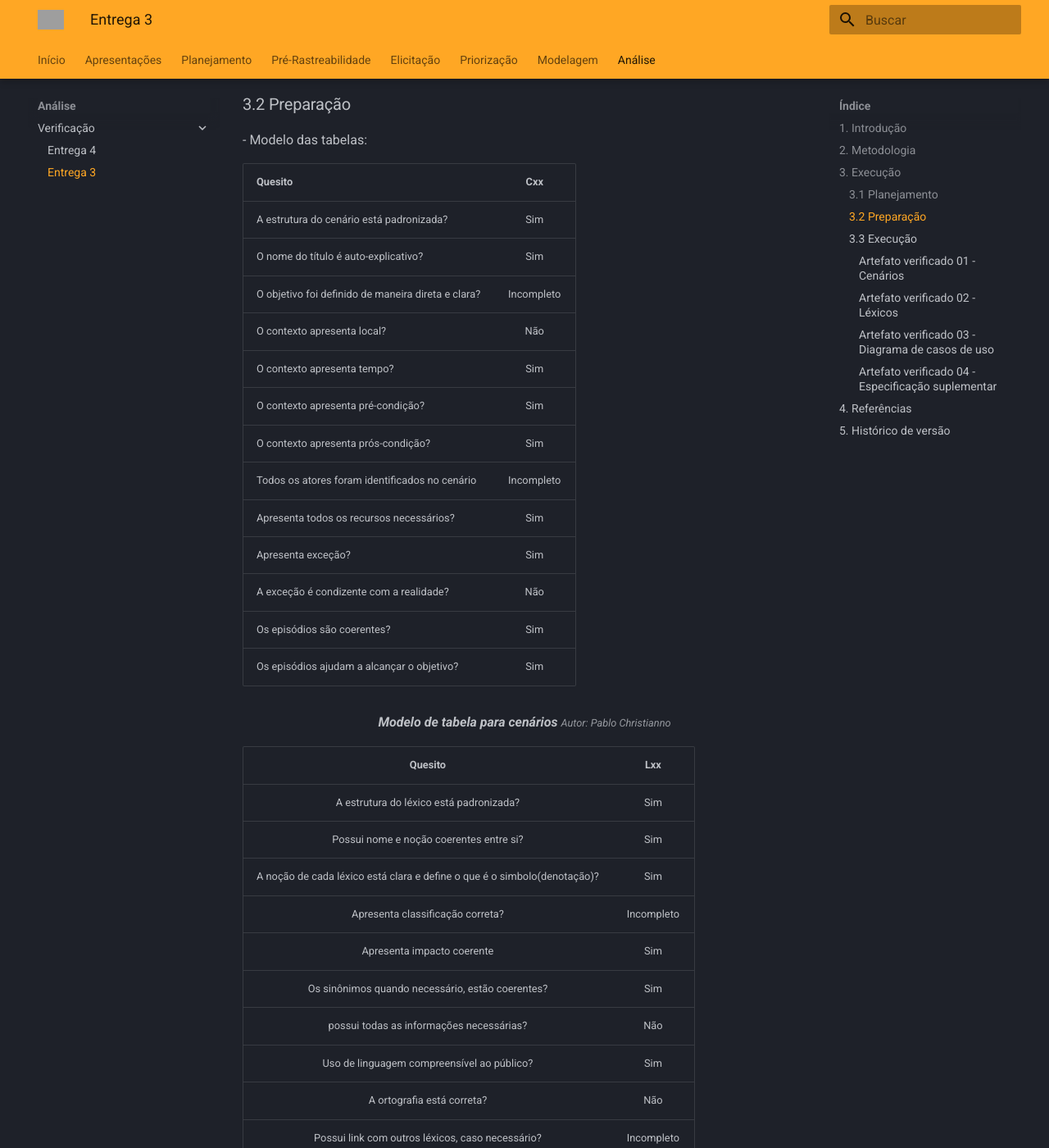
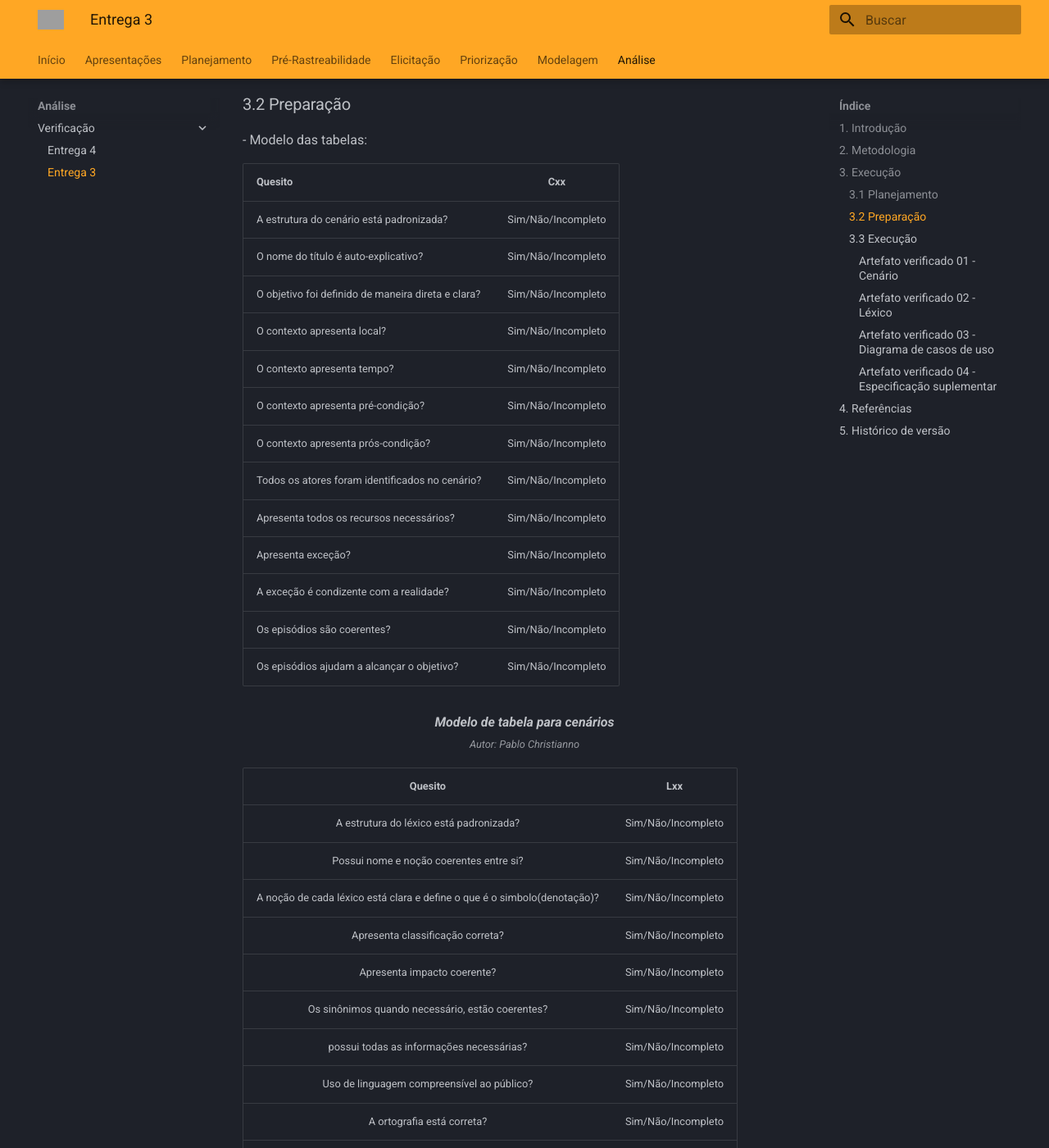
Before and after one commit to Requisitos-de-Software/2022.2-Moodle, an MkDocs documentation site: the page built from docs/Análise/Verificação/Entrega3.md, in a window 1280 px wide and 1400 px high, scrolled down 750 px. Shown: the whole window at 82% size. Built offline with MkDocs 1.6.1 and Material for MkDocs 9.7.7, drawn with Linux system fonts in a browser that asks for light colours; some of the changed text lies outside the part shown; grey boxes are pictures that could not be loaded.

Commit message:
correções

```diff
--- a/docs/Análise/Verificação/Entrega3.md
+++ b/docs/Análise/Verificação/Entrega3.md
@@ -22,39 +22,41 @@
 
 | Quesito | Cxx |
 | :------ | :---: |
-| A estrutura do cenário está padronizada? | Sim |
-| O nome do título é auto-explicativo? | Sim |
-| O objetivo foi definido de maneira direta e clara? | Incompleto |
-| O contexto apresenta local? | Não |
-| O contexto apresenta tempo? | Sim |
-| O contexto apresenta pré-condição? | Sim |
-| O contexto apresenta prós-condição? | Sim |
-| Todos os atores foram identificados no cenário | Incompleto |
-| Apresenta todos os recursos necessários? | Sim |
-| Apresenta exceção? | Sim |
-| A exceção é condizente com a realidade? | Não |
-| Os episódios são coerentes? | Sim |
-| Os episódios ajudam a alcançar o objetivo? | Sim |
+| A estrutura do cenário está padronizada? | Sim/Não/Incompleto |
+| O nome do título é auto-explicativo? | Sim/Não/Incompleto |
+| O objetivo foi definido de maneira direta e clara? | Sim/Não/Incompleto |
+| O contexto apresenta local? | Sim/Não/Incompleto |
+| O contexto apresenta tempo? | Sim/Não/Incompleto |
+| O contexto apresenta pré-condição? | Sim/Não/Incompleto |
+| O contexto apresenta prós-condição? | Sim/Não/Incompleto |
+| Todos os atores foram identificados no cenário? | Sim/Não/Incompleto |
+| Apresenta todos os recursos necessários? | Sim/Não/Incompleto |
+| Apresenta exceção? | Sim/Não/Incompleto |
+| A exceção é condizente com a realidade? | Sim/Não/Incompleto |
+| Os episódios são coerentes? | Sim/Não/Incompleto |
+| Os episódios ajudam a alcançar o objetivo? | Sim/Não/Incompleto |
 
-<figcaption align="center"><b>Modelo de tabela para cenários</b>
-<small>Autor: Pablo Christianno</small>
+<figcaption align="center">
+    <b>Modelo de tabela para cenários</b>
+        <br><small>Autor: Pablo Christianno</small>
 </figcaption>
 
 | Quesito | Lxx |
 | :-----: | :---: |
-| A estrutura do léxico está padronizada? | Sim |
-| Possui nome e noção coerentes entre si? | Sim |
-| A noção de cada léxico está clara e define o que é o simbolo(denotação)? | Sim |
-| Apresenta classificação correta? | Incompleto |
-| Apresenta impacto coerente | Sim |
-| Os sinônimos quando necessário, estão coerentes? | Sim |
-| possui todas as informações necessárias? | Não |
-| Uso de linguagem compreensível ao público? | Sim |
-| A ortografia está correta? | Não |
-| Possui link com outros léxicos, caso necessário? | Incompleto |
+| A estrutura do léxico está padronizada? | Sim/Não/Incompleto |
+| Possui nome e noção coerentes entre si? | Sim/Não/Incompleto |
+| A noção de cada léxico está clara e define o que é o simbolo(denotação)? | Sim/Não/Incompleto |
+| Apresenta classificação correta? | Sim/Não/Incompleto |
+| Apresenta impacto coerente? | Sim/Não/Incompleto |
+| Os sinônimos quando necessário, estão coerentes? | Sim/Não/Incompleto |
+| possui todas as informações necessárias? | Sim/Não/Incompleto |
+| Uso de linguagem compreensível ao público? | Sim/Não/Incompleto |
+| A ortografia está correta? | Sim/Não/Incompleto |
+| Possui link com outros léxicos, caso necessário? | Sim/Não/Incompleto |
 
-<figcaption align="center"><b>Modelo de tabela para léxicos</b>
-<small>Autor: Pablo Christianno</small>
+<figcaption align="center">
+    <b>Modelo de tabela para léxicos</b>
+        <br><small>Autor: Pablo Christianno</small>
 </figcaption>
 
 - Modelo do diagrama de casos de uso:
@@ -63,8 +65,9 @@
 | :------ | :---: |
 | [característica] | [sim/não] |
 
-<figcaption align="center"><b>Modelo do diagrama de casos de uso</b>
-<small>Autor: Rodolfo Neves</small>
+<figcaption align="center">
+    <b>Modelo do diagrama de casos de uso</b>
+        <br><small>Autor: Rodolfo Neves</small>
 </figcaption>
 
 
@@ -74,13 +77,14 @@
 | :------ | :---: |
 | [característica] | [sim/não] |
 
-<figcaption align="center"><b>Modelo da especificação suplementar</b>
-<small>Autor: Rodolfo Neves</small>
+<figcaption align="center">
+    <b>Modelo da especificação suplementar</b>
+        <br><small>Autor: Rodolfo Neves</small>
 </figcaption>
 
 ### 3.3 Execução
 
-#### Artefato verificado 01 - Cenários
+#### Artefato verificado 01 - Cenário
 
 | Quesito | C01 | C02 | C03 | C04 | C05 | C06 | C07 | C08 | C09 | C10 | C11 | C12 | C13 | C14 |
 | :-----: | :---: | :---: | :---: | :---: | :---: | :---: | :---: | :---: | :---: | :---: | :---: | :---: | :---: | :---: |
@@ -98,11 +102,12 @@
 | Os episódios são coerentes? | Sim | Sim | Sim | Incompleto | Sim | Sim | Sim | não | Não | Sim | Sim | Sim | Sim | Sim |
 | Os episódios ajudam a alcançar o objetivo? | Sim | Sim | Sim | Sim | Sim | Sim | sim | Sim | Sim | Sim | Sim | Sim | Incompleto | Sim |
 
-<figcaption align="center"><b>Tabela 01 de artefato: Cenário</b>
-<small>Autor: Pablo Christianno</small>
+<figcaption align="center">
+    <b>Tabela 01 de artefato: Cenário</b>
+        <br><small>Autor: Pablo Christianno</small>
 </figcaption>
 
-#### Artefato verificado 02 - Léxicos
+#### Artefato verificado 02 - Léxico
 
 | Quesito | L01 | L02 | L03 | L04 | L05 | L06 | L07 | L08 | L09 | L10 | L11 | L12 | L13 | L14 | L15 | L16 | L17 |
 | :-----: | :---: | :---: | :---: | :---: | :---: | :---: | :---: | :---: | :---: | :---: | :---: | :---: | :---: | :---: | :---: | :---: | :---: |
@@ -110,15 +115,16 @@
 | Possui nome e noção coerentes entre si? | Sim | Sim | Sim | Sim | Incompleto | Sim | Sim | Sim | Não | Sim | Sim | Sim | Não | Sim | Sim | não | Sim |
 | A noção de cada léxico está clara e define o que é o simbolo(denotação)? | Sim | Sim | Sim | Sim | Sim | Sim | Sim | Sim | Sim | Sim | Sim | Sim | Sim | Sim | Sim | Sim | Sim |
 | Apresenta classificação correta? | Sim | Sim | Sim | Sim | Incompleto | Sim | Sim | Sim | Não | Sim | Sim | Sim | Sim | Sim | Sim | Não | Sim |
-| Apresenta impacto coerente | Sim | Sim | Sim | Sim | Sim | Sim | Sim | Sim | Sim | Incompleto | Sim | Sim | Sim | Sim | Sim | Sim | Incompleto |
+| Apresenta impacto coerente? | Sim | Sim | Sim | Sim | Sim | Sim | Sim | Sim | Sim | Incompleto | Sim | Sim | Sim | Sim | Sim | Sim | Incompleto |
 | Os sinônimos quando necessário, estão coerentes? | Sim | Sim | Sim | Sim | Sim | Incompleto | Sim | Sim | Não | Sim | Sim | Sim | Não | Sim | Sim | Não | Sim |
 | Possui todas as informações necessárias? | Sim | Sim | Sim | Sim | Sim | Sim | Sim | Sim | Sim | Sim | Sim | Sim | Sim | Sim | Sim | Sim | Sim |
 | Uso de linguagem compreensível ao público? | Sim | Sim | Sim | Sim | Sim | Sim | Sim | Sim | Sim | Sim | Sim | Sim | Sim | Sim | Sim | Sim | Sim |
 | A ortografia está correta? | Sim | Sim | Sim | Sim | Sim | Sim | Sim | Sim | Sim | Sim | Sim | Sim | Sim | Sim | Sim | Sim | Sim |
 | Possui link com outros léxicos, caso necessário? | Sim | Sim | Sim | Sim | Sim | Incompleto | Sim | Sim | Sim | Sim | Sim | Sim | Sim | Sim | Sim | Sim | Sim |
 
-<figcaption align="center"><b>Tabela 02 de artefato: Léxico</b>
-<small>Autor: Pablo Christianno</small>
+<figcaption align="center">
+    <b>Tabela 02 de artefato: Léxico</b>
+        <br><small>Autor: Pablo Christianno</small>
 </figcaption>
 
 #### Artefato verificado 03 - Diagrama de casos de uso
@@ -135,8 +141,9 @@
 | A caixa de limite do sistema está definido? | Sim |
 | Os casos de uso estão definidos? | Sim |
 
-<figcaption align="center"><b>Tabela 03 de artefato: verificação do diagrama de casos de uso</b>
-<small>Autor: Rodolfo Neves</small>
+<figcaption align="center">
+    <b>Tabela 03 de artefato: verificação do diagrama de casos de uso</b>
+        <br><small>Autor: Rodolfo Neves</small>
 </figcaption>
 
 #### Artefato verificado 04 - Especificação suplementar
@@ -175,8 +182,9 @@
 | A  especificação descreve observações legais, direitos autorais e outras observações ? | Não |
 | A  especificação descreve observações padrões aplicáveis ? | Não |
 
-<figcaption align="center"><b>Modelo da especificação suplementar</b>
-<small>Autor: Rodolfo Neves</small>
+<figcaption align="center">
+    <b>Modelo da especificação suplementar</b>
+        <br><small>Autor: Rodolfo Neves</small>
 </figcaption>
 
 ## 4\. Referências
```
Also changed, not shown: other parts of docs/Análise/Verificação/Entrega3.md (+1 -1 lines).
